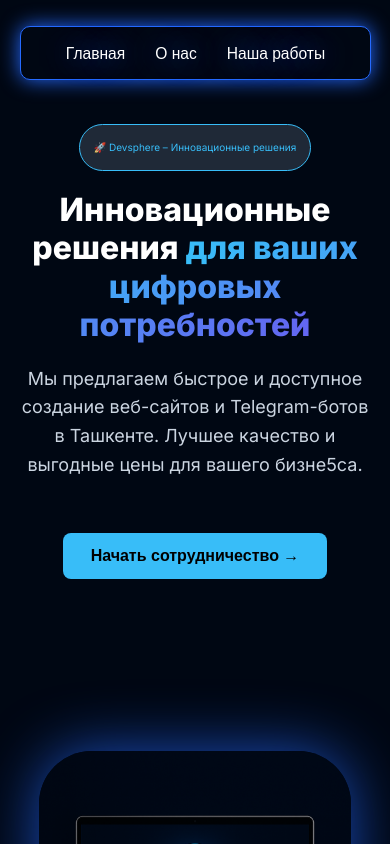
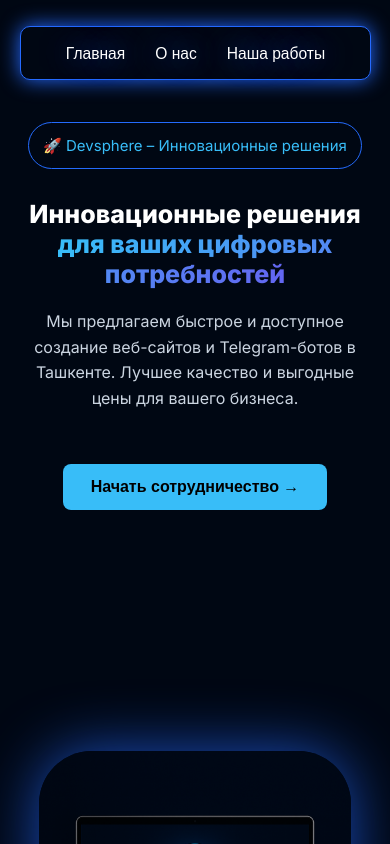
Before and after one commit to JahongirFox/DevSphere-IT-Company, a React (Vite) app: page / in a window 390 px wide. Shown: the top 844 px of the page. Built offline with nearby package versions, Linux system fonts and the light colour scheme.

Commit message:
DevSphere IT

```diff
--- a/src/Pages/Home/Home0/Home0.css
+++ b/src/Pages/Home/Home0/Home0.css
@@ -12,9 +12,6 @@ body {
   background-color: #000713;
   color: #fff;
   height: auto;
-}
-.hero-image{
-  display: none;
 }
 .hero-inner {
   display: flex;
@@ -95,16 +92,20 @@ p {
 
 /* Responsive */
 @media (max-width: 768px) {
+  .hero-image{
+    display: none;
+  }
   .badge {
     display: inline-block;
-    background-color: #1f2937;
-    border: 1px solid #38bdf8;
+    background-color: #000713;
+    border: 1px solid #246BFD;
     padding: 10px 14px;
     border-radius: 9999px;
-    font-size: 10px;
+    font-size: 15px;
     line-height: 25px;
     color: #38bdf8;
-    margin-bottom: 20px;
+    margin-bottom: 30px;
+    margin-top: 20px;
   }
   .hero {
     padding: 60px 20px;
@@ -119,7 +120,7 @@ p {
   }
 
   h1 {
-    font-size: 32px;
+    font-size: 25px;
   }
 
   .hero-content {
@@ -129,4 +130,11 @@ p {
   .btn {
     margin: 0 auto;
   }
+  p {
+    font-size: 16px;
+    line-height: 1.6;
+    color: #cbd5e1;
+    margin-bottom: 30px;
+    max-width: 600px;
+  }
 }
--- a/src/Pages/Home/Home0/Home0.jsx
+++ b/src/Pages/Home/Home0/Home0.jsx
@@ -13,7 +13,7 @@ function Home0() {
                     </h1>
                     <p>
                         Мы предлагаем быстрое и доступное создание веб-сайтов и Telegram-ботов в Ташкенте.
-                        Лучшее качество и выгодные цены для вашего бизне5са.
+                        Лучшее качество и выгодные цены для вашего бизнеса.
                     </p>
                     <button className="btn">Начать сотрудничество →</button>
                 </div>
```
